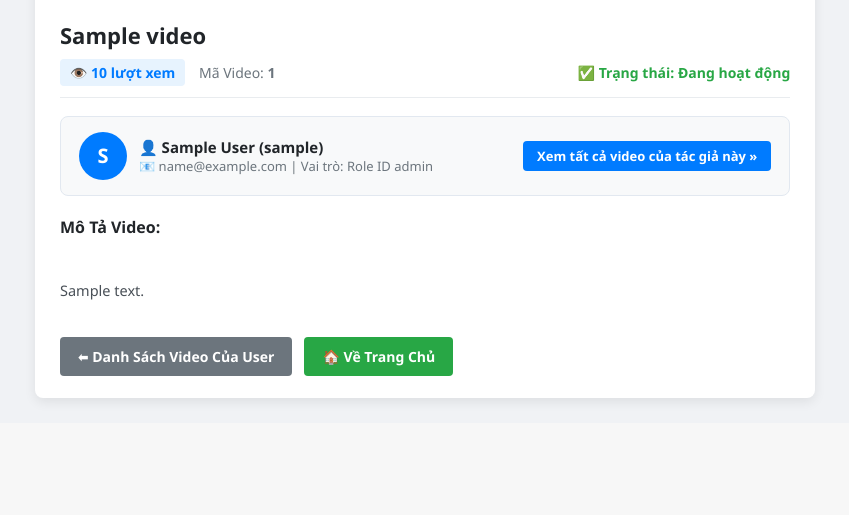
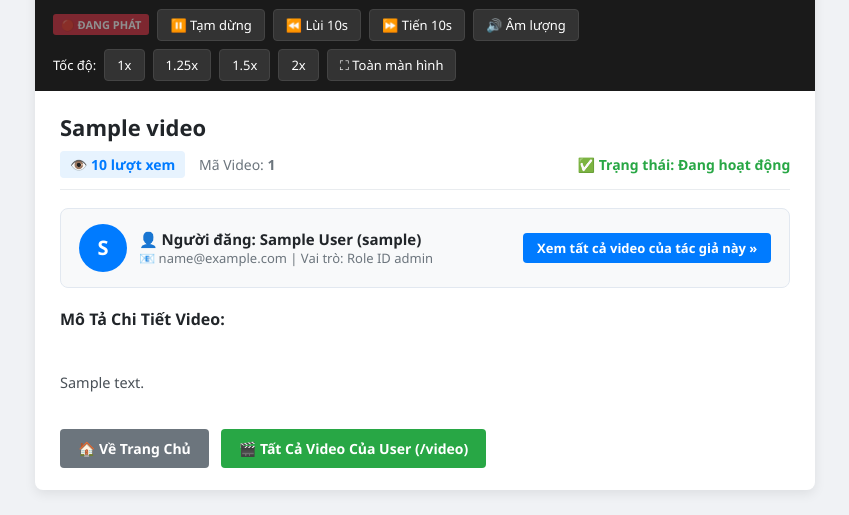
Before and after one commit to MTien1105/BaiTapWeb, a Java web app: page /views/video-detail.jsp in a window 1280 px wide. Shown: the part 523-1038 px from the top of the page, without its empty margins (25-874 px from the left). Before the commit the page ends 928 px from the top, so only its background shows below. Run offline with Tomcat 11, a stand-in JSP engine, Linux system fonts and the light colour scheme; the template is opened without the code that fills it: most values are stand-ins (such as "Sample title", 1, 10 or a date in 2020); grey boxes marked "Sample" are stand-in pictures.

Commit message:
feat: Play video and display detail when clicking video title on /home and /video

```diff
--- a/src/main/webapp/views/video-detail.jsp
+++ b/src/main/webapp/views/video-detail.jsp
@@ -4,7 +4,7 @@
 <html lang="vi">
 <head>
     <meta charset="UTF-8">
-    <title>${video.title} - Xem Video Chi Tiết</title>
+    <title>${video.title} - Chi Tiết & Phát Video</title>
     <style>
         * { box-sizing: border-box; margin: 0; padding: 0; font-family: 'Segoe UI', Tahoma, Geneva, Verdana, sans-serif; }
         body { background: #f0f2f5; color: #333; }
@@ -14,10 +14,15 @@
         /* Main Video Player Area */
         .video-main { background: #fff; border-radius: 8px; overflow: hidden; box-shadow: 0 4px 12px rgba(0,0,0,0.08); }
         .player-box { position: relative; width: 100%; aspect-ratio: 16/9; background: #000; display: flex; justify-content: center; align-items: center; }
-        .player-box img { width: 100%; height: 100%; object-fit: cover; opacity: 0.85; }
-        .play-overlay { position: absolute; width: 75px; height: 75px; background: rgba(220, 53, 69, 0.9); border-radius: 50%; display: flex; justify-content: center; align-items: center; color: #fff; font-size: 32px; cursor: pointer; box-shadow: 0 4px 20px rgba(0,0,0,0.4); transition: transform 0.2s, background 0.2s; }
-        .play-overlay:hover { transform: scale(1.1); background: #c82333; }
-        .play-overlay span { margin-left: 5px; }
+        .player-box video { width: 100%; height: 100%; object-fit: contain; background: #000; outline: none; }
+
+        /* Player Toolbar Controls */
+        .player-toolbar { background: #1a1a1a; padding: 10px 18px; display: flex; justify-content: space-between; align-items: center; flex-wrap: wrap; gap: 8px; color: #fff; font-size: 13px; }
+        .toolbar-group { display: flex; align-items: center; gap: 8px; }
+        .btn-ctrl { background: #333; color: #fff; border: 1px solid #444; border-radius: 4px; padding: 6px 12px; font-size: 13px; cursor: pointer; transition: 0.2s; }
+        .btn-ctrl:hover { background: #007bff; border-color: #007bff; }
+        .badge-live { background: #dc3545; color: #fff; padding: 3px 8px; border-radius: 3px; font-weight: bold; font-size: 11px; animation: pulse 1.5s infinite; }
+        @keyframes pulse { 0% { opacity: 1; } 50% { opacity: 0.5; } 100% { opacity: 1; } }
 
         .video-content { padding: 22px 25px; }
         .video-title { font-size: 22px; font-weight: 700; color: #212529; margin-bottom: 12px; line-height: 1.35; }
@@ -50,6 +55,7 @@
         .side-thumb { width: 120px; aspect-ratio: 16/9; border-radius: 4px; object-fit: cover; flex-shrink: 0; background: #000; }
         .side-info { display: flex; flex-direction: column; justify-content: center; }
         .side-title { font-size: 13.5px; font-weight: 600; line-height: 1.3; margin-bottom: 4px; display: -webkit-box; -webkit-line-clamp: 2; -webkit-box-orient: vertical; overflow: hidden; color: #212529; }
+        .side-card:hover .side-title { color: #007bff; }
         .side-author { font-size: 12px; color: #6c757d; }
     </style>
 </head>
@@ -57,29 +63,57 @@
     <jsp:include page="/views/topbar.jsp" />
 
     <div class="detail-container">
-        <!-- Khu vực phát video chính -->
+        <!-- Khu vực phát video chính (Player + Thông tin chi tiết) -->
         <div class="video-main">
+            <!-- Trình phát Video HTML5 thực tế -->
             <div class="player-box">
                 <c:choose>
+                    <c:when test="${not empty video.poster && video.poster.startsWith('http')}">
+                        <c:set var="videoPoster" value="${video.poster}" />
+                    </c:when>
                     <c:when test="${not empty video.poster}">
-                        <c:choose>
-                            <c:when test="${video.poster.startsWith('http')}">
-                                <img src="${video.poster}" alt="${video.title}" onerror="this.src='https://placehold.co/800x450?text=Playing+Video';">
-                            </c:when>
-                            <c:otherwise>
-                                <img src="${pageContext.request.contextPath}/uploads/${video.poster}" alt="${video.title}" onerror="this.src='https://placehold.co/800x450?text=Playing+Video';">
-                            </c:otherwise>
-                        </c:choose>
+                        <c:set var="videoPoster" value="${pageContext.request.contextPath}/uploads/${video.poster}" />
                     </c:when>
                     <c:otherwise>
-                        <img src="https://placehold.co/800x450?text=Playing+Video" alt="${video.title}">
+                        <c:set var="videoPoster" value="https://placehold.co/800x450?text=Playing+Video" />
                     </c:otherwise>
                 </c:choose>
-                <div class="play-overlay" title="Đang phát video">
-                    <span>▶</span>
+
+                <video id="mainVideoPlayer" controls autoplay playsinline preload="auto" poster="${videoPoster}">
+                    <!-- Nguồn video MP4 phát trực tiếp -->
+                    <c:choose>
+                        <c:when test="${not empty video.poster && (video.poster.endsWith('.mp4') || video.poster.endsWith('.webm'))}">
+                            <source src="${videoPoster}" type="video/mp4">
+                        </c:when>
+                        <c:otherwise>
+                            <source src="https://commondatastorage.googleapis.com/gtv-videos-bucket/sample/BigBuckBunny.mp4" type="video/mp4">
+                            <source src="https://www.w3schools.com/html/mov_bbb.mp4" type="video/mp4">
+                        </c:otherwise>
+                    </c:choose>
+                    Trình duyệt của bạn không hỗ trợ thẻ video HTML5.
+                </video>
+            </div>
+
+            <!-- Thanh điều khiển nhanh trình phát -->
+            <div class="player-toolbar">
+                <div class="toolbar-group">
+                    <span class="badge-live">🔴 ĐANG PHÁT</span>
+                    <button class="btn-ctrl" onclick="togglePlay()" id="btnPlayPause">⏸️ Tạm dừng</button>
+                    <button class="btn-ctrl" onclick="skipTime(-10)">⏪ Lùi 10s</button>
+                    <button class="btn-ctrl" onclick="skipTime(10)">⏩ Tiến 10s</button>
+                    <button class="btn-ctrl" onclick="toggleMute()" id="btnMute">🔊 Âm lượng</button>
+                </div>
+                <div class="toolbar-group">
+                    <span>Tốc độ:</span>
+                    <button class="btn-ctrl" onclick="setSpeed(1)">1x</button>
+                    <button class="btn-ctrl" onclick="setSpeed(1.25)">1.25x</button>
+                    <button class="btn-ctrl" onclick="setSpeed(1.5)">1.5x</button>
+                    <button class="btn-ctrl" onclick="setSpeed(2)">2x</button>
+                    <button class="btn-ctrl" onclick="toggleFullScreen()">⛶ Toàn màn hình</button>
                 </div>
             </div>
 
+            <!-- Nội dung chi tiết của Video -->
             <div class="video-content">
                 <h1 class="video-title">${video.title}</h1>
 
@@ -100,35 +134,35 @@
                             ${video.user != null ? video.user.fullName.substring(0, 1).toUpperCase() : 'U'}
                         </div>
                         <div>
-                            <div class="author-name">👤 ${video.user.fullName} (${video.user.userName})</div>
+                            <div class="author-name">👤 Người đăng: ${video.user.fullName} (${video.user.userName})</div>
                             <div class="author-email">📧 ${video.user.email} | Vai trò: Role ID ${video.user.roleid}</div>
                         </div>
                     </div>
                     <div>
-                        <a href="${pageContext.request.contextPath}/video?userId=${video.user.id}" class="author-link">
+                        <a href="${pageContext.request.contextPath}/video?userId=${video.user.id}" class="author-link" title="Xem tất cả video thuộc User này (Quan hệ 1-N)">
                             Xem tất cả video của tác giả này »
                         </a>
                     </div>
                 </div>
 
-                <h3 style="font-size: 16px; margin-bottom: 8px; color: #212529;">Mô Tả Video:</h3>
+                <h3 style="font-size: 16px; margin-bottom: 8px; color: #212529;">Mô Tả Chi Tiết Video:</h3>
                 <div class="video-description">
                     ${video.description != null ? video.description : 'Chưa có mô tả chi tiết cho video này.'}
                 </div>
 
                 <div class="action-nav">
-                    <a href="${pageContext.request.contextPath}/video" class="btn-nav btn-back">⬅ Danh Sách Video Của User</a>
-                    <a href="${pageContext.request.contextPath}/home" class="btn-nav btn-my-videos">🏠 Về Trang Chủ</a>
+                    <a href="${pageContext.request.contextPath}/home" class="btn-nav btn-back">🏠 Về Trang Chủ</a>
+                    <a href="${pageContext.request.contextPath}/video" class="btn-nav btn-my-videos">🎬 Tất Cả Video Của User (/video)</a>
                 </div>
             </div>
         </div>
 
-        <!-- Cột phải: Các video gợi ý -->
+        <!-- Cột phải: Các video đề xuất khác (bấm vào tiêu đề cũng play video đó) -->
         <div class="sidebar">
             <div class="sidebar-header">🎬 CÁC VIDEO ĐỀ XUẤT KHÁC</div>
             <c:forEach var="rel" items="${relatedVideos}">
                 <c:if test="${rel.videoId != video.videoId}">
-                    <a href="${pageContext.request.contextPath}/video/detail?id=${rel.videoId}" class="side-card">
+                    <a href="${pageContext.request.contextPath}/video/detail?id=${rel.videoId}" class="side-card" title="Bấm vào để xem và phát video: ${rel.title}">
                         <c:choose>
                             <c:when test="${not empty rel.poster}">
                                 <c:choose>
@@ -136,7 +170,7 @@
                                         <img src="${rel.poster}" alt="${rel.title}" class="side-thumb" onerror="this.src='https://placehold.co/120x68?text=Video';">
                                     </c:when>
                                     <c:otherwise>
-                                        <img src="${pageContext.request.contextPath}/uploads/${rel.poster}" alt="${rel.title}" class="side-thumb" onerror="this.src='https://placehold.co/120x68?text=Video';">
+                                        <img src="${pageContext.request.contextPath}/uploads/${rel.poster}" alt="${rel.title}" class="side-thumb" onerror="this.src='https://placehold.co/800x450?text=Video';">
                                     </c:otherwise>
                                 </c:choose>
                             </c:when>
@@ -154,5 +188,68 @@
             </c:forEach>
         </div>
     </div>
+
+    <!-- Script điều khiển Video Player -->
+    <script>
+        const player = document.getElementById('mainVideoPlayer');
+        const btnPlayPause = document.getElementById('btnPlayPause');
+        const btnMute = document.getElementById('btnMute');
+
+        // Tự động phát khi tải trang
+        window.addEventListener('DOMContentLoaded', () => {
+            if (player) {
+                const playPromise = player.play();
+                if (playPromise !== undefined) {
+                    playPromise.catch(error => {
+                        console.log("Trình duyệt yêu cầu người dùng tương tác để bật âm thanh autoplay:", error);
+                        // Tự động phát ở chế độ tắt tiếng nếu bị chặn âm thanh
+                        player.muted = true;
+                        player.play();
+                        if (btnMute) btnMute.innerText = "🔇 Đã tắt tiếng";
+                    });
+                }
+            }
+        });
+
+        function togglePlay() {
+            if (player.paused) {
+                player.play();
+                btnPlayPause.innerText = "⏸️ Tạm dừng";
+            } else {
+                player.pause();
+                btnPlayPause.innerText = "▶ Tiếp tục";
+            }
+        }
+
+        player.addEventListener('play', () => { btnPlayPause.innerText = "⏸️ Tạm dừng"; });
+        player.addEventListener('pause', () => { btnPlayPause.innerText = "▶ Tiếp tục"; });
+
+        function skipTime(seconds) {
+            player.currentTime += seconds;
+        }
+
+        function toggleMute() {
+            player.muted = !player.muted;
+            btnMute.innerText = player.muted ? "🔇 Đã tắt tiếng" : "🔊 Âm lượng";
+        }
+
+        function setSpeed(rate) {
+            player.playbackRate = rate;
+        }
+
+        function toggleFullScreen() {
+            if (!document.fullscreenElement) {
+                if (player.requestFullscreen) {
+                    player.requestFullscreen();
+                } else if (player.webkitRequestFullscreen) {
+                    player.webkitRequestFullscreen();
+                }
+            } else {
+                if (document.exitFullscreen) {
+                    document.exitFullscreen();
+                }
+            }
+        }
+    </script>
 </body>
 </html>
```
Also changed, not shown: src/main/webapp/views/home.jsp (+6 -4 lines), src/main/webapp/views/user-video.jsp (+6 -4 lines).
